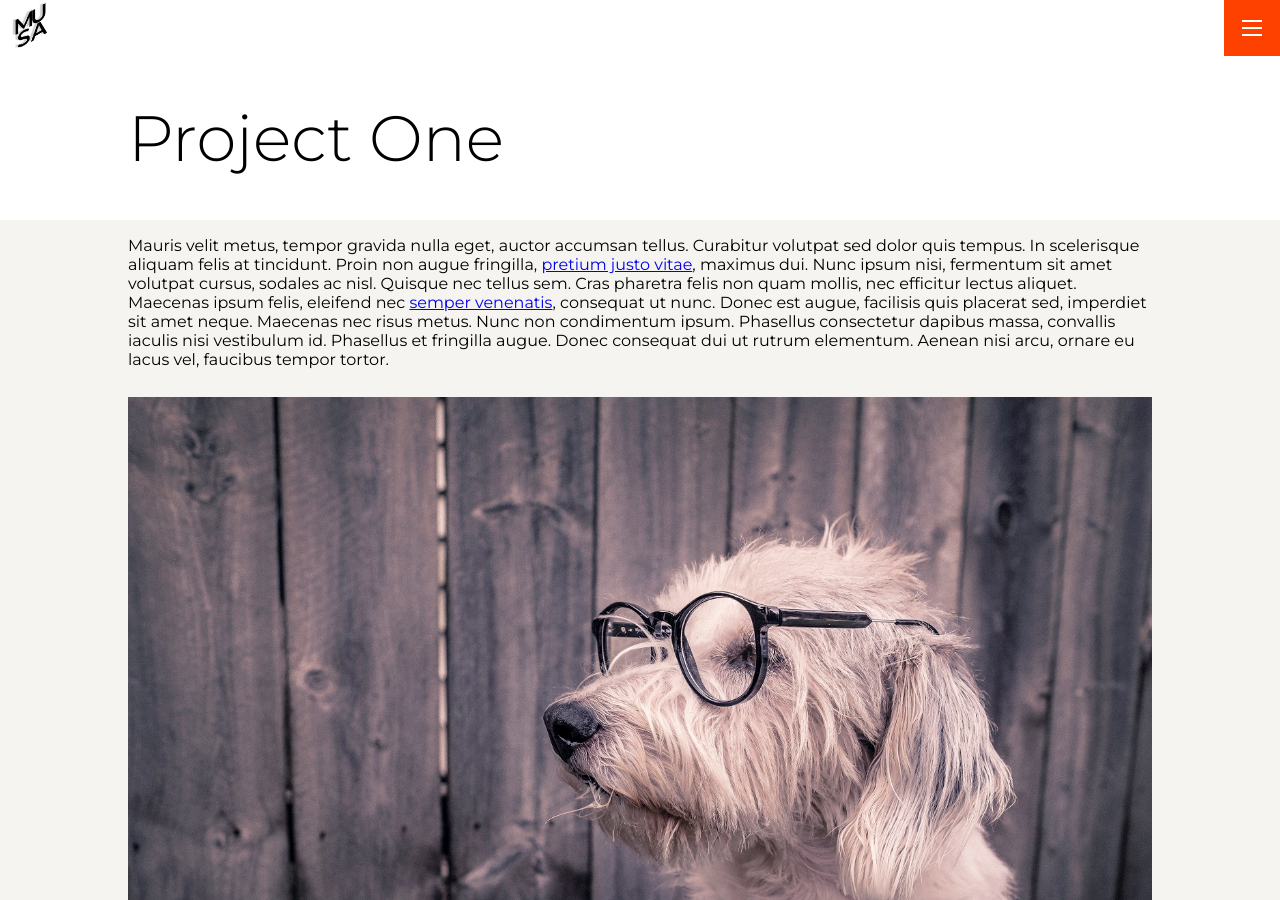
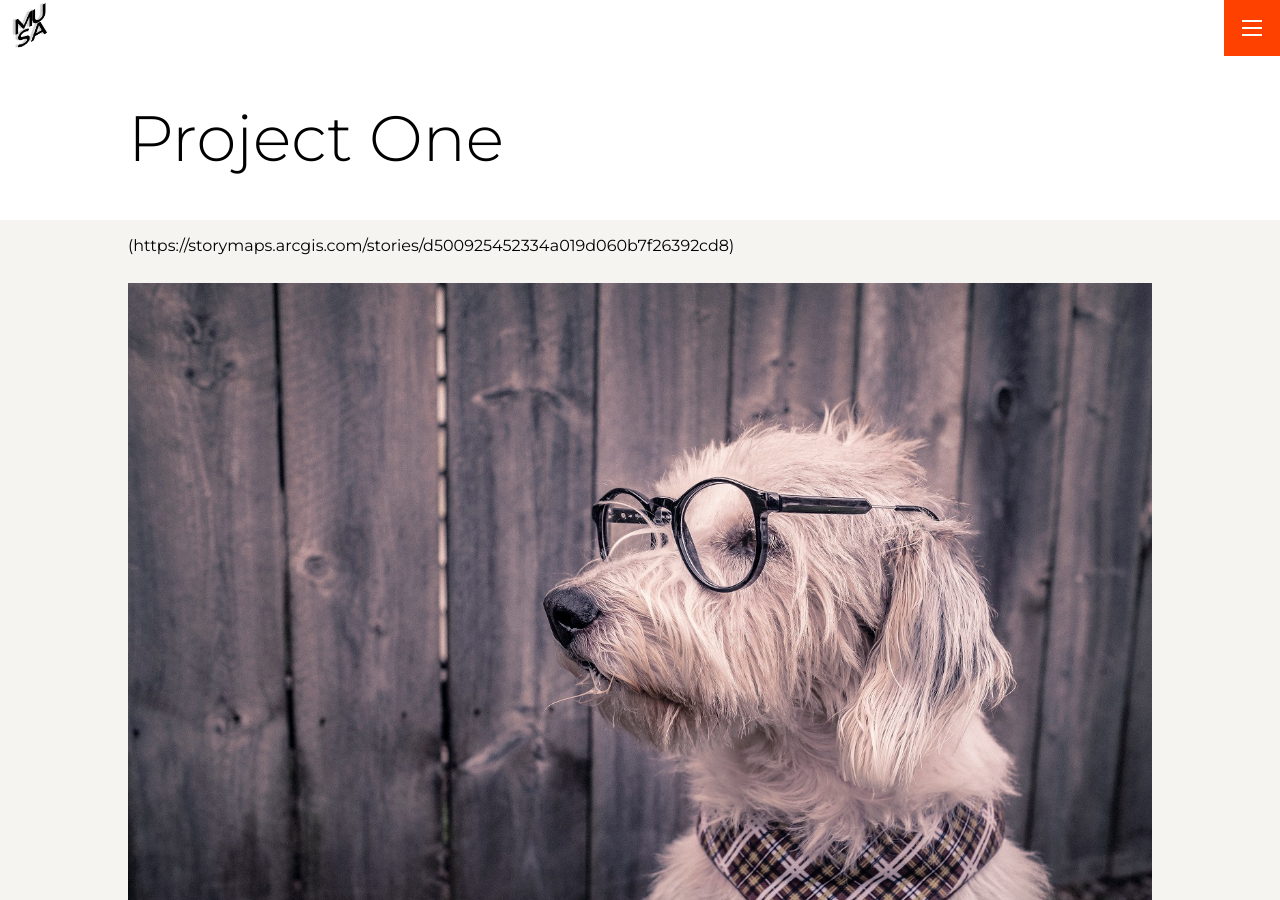
Before and after one commit to macytrout/Portfolio, a Jekyll site: the page built from _projects/proj-1.md, in a window 1280 px wide and 900 px high. Built offline with Jekyll 4.4.1, drawn with Linux system fonts in a browser that asks for light colours.

Commit message:
Update proj-1.md
adding story map to projects

```diff
--- a/_projects/proj-1.md
+++ b/_projects/proj-1.md
@@ -3,7 +3,7 @@ layout: post
 title: 'Project One'
 thumbnail: /assets/img/projects/proj-1/thumbnail.jpg
 ---
-Mauris velit metus, tempor gravida nulla eget, auctor accumsan tellus. Curabitur volutpat sed dolor quis tempus. In scelerisque aliquam felis at tincidunt. Proin non augue fringilla, [pretium justo vitae](#), maximus dui. Nunc ipsum nisi, fermentum sit amet volutpat cursus, sodales ac nisl. Quisque nec tellus sem. Cras pharetra felis non quam mollis, nec efficitur lectus aliquet. Maecenas ipsum felis, eleifend nec [semper venenatis](#), consequat ut nunc. Donec est augue, facilisis quis placerat sed, imperdiet sit amet neque. Maecenas nec risus metus. Nunc non condimentum ipsum. Phasellus consectetur dapibus massa, convallis iaculis nisi vestibulum id. Phasellus et fringilla augue. Donec consequat dui ut rutrum elementum. Aenean nisi arcu, ornare eu lacus vel, faucibus tempor tortor.
+(https://storymaps.arcgis.com/stories/d500925452334a019d060b7f26392cd8)
 
 {% include image.html url="http://www.gratisography.com" image="projects/proj-1/dog.jpg" %}
 
```
